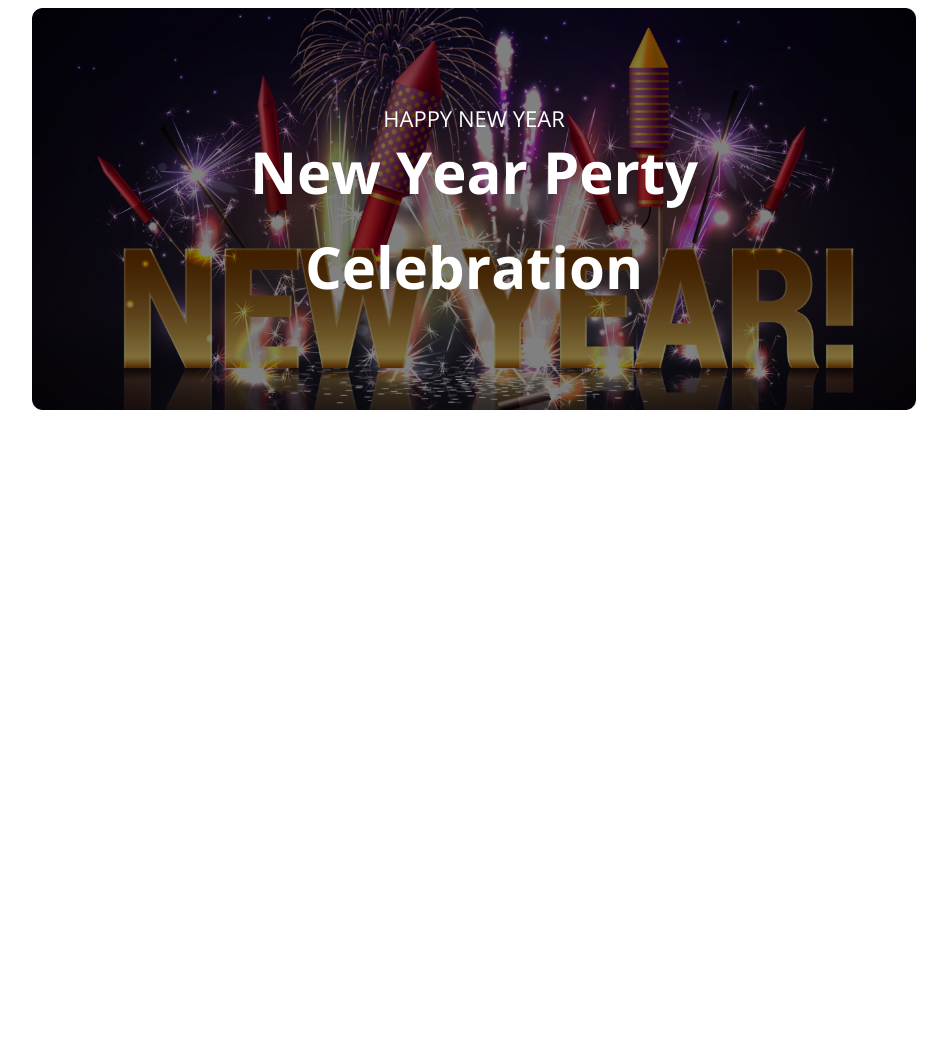
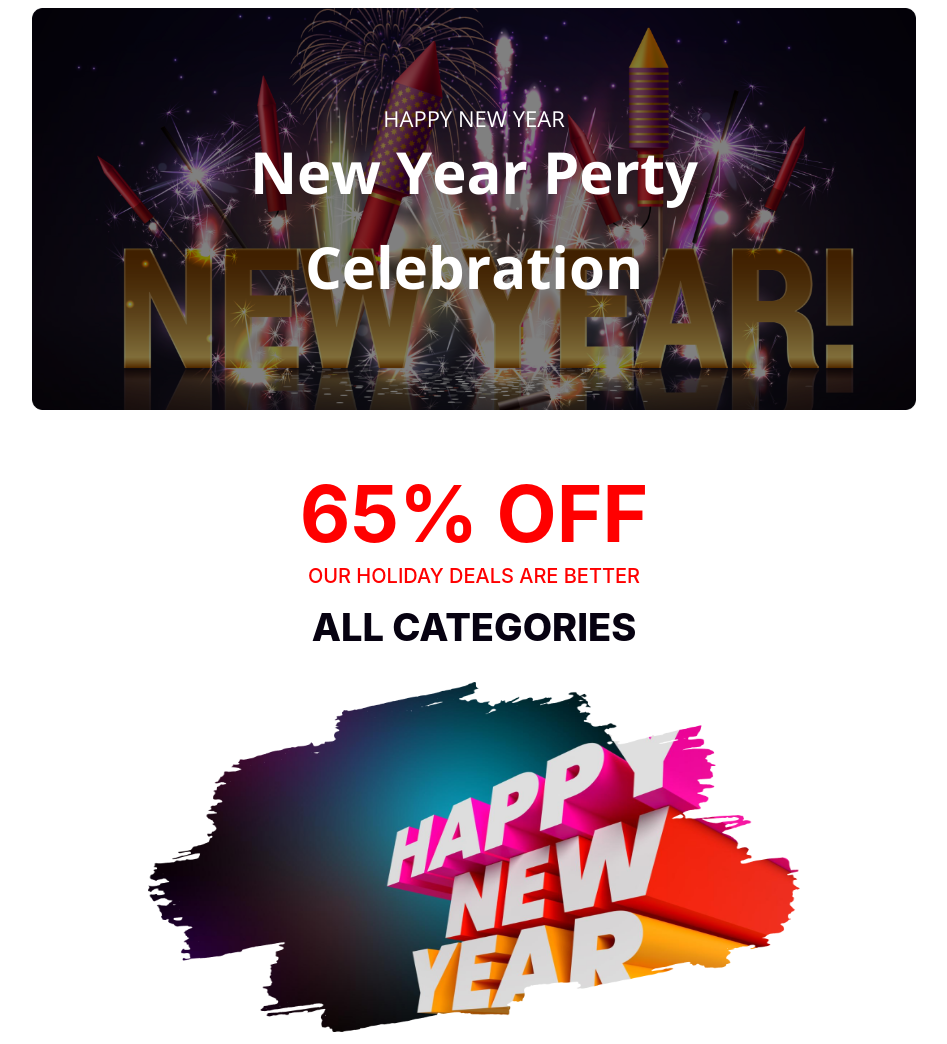
Before and after one commit to riyan1209/b9-a1, a plain HTML site: page index.html in a window 1280 px wide. Shown: the whole page, without its empty margins (166-1113 px from the left). Before the commit the page ends 800 px from the top, so only its background shows below. Drawn offline with nearby package versions, Linux system fonts and the light colour scheme.

Commit message:
discount banner part added

```diff
--- a/index.html
+++ b/index.html
@@ -22,7 +22,12 @@
         </div>
     </header>
     <main>
-
+        <div class="discount-banner">
+            <h1 class="db-part-1">65% OFF</h1>
+            <h4 class="db-part-2">OUR HOLIDAY DEALS ARE BETTER</h4>
+            <h2 class="db-part-3">ALL CATEGORIES</h2>
+            <img class="db-img-part" src="./resources/New Year Photo.png" alt="">
+        </div>
     </main>
     <footer>
 
--- a/style.css
+++ b/style.css
@@ -41,3 +41,46 @@
     line-height: 95px;
     /* 131.944% */
 }
+
+/* Discount Banner Start */
+
+.discount-banner {
+    text-align: center;
+}
+
+.db-part-1 {
+    color: #F00;
+    text-align: center;
+    font-family: Inter;
+    font-size: 78px;
+    font-style: normal;
+    font-weight: 700;
+    line-height: normal;
+}
+
+.db-part-2 {
+    color: #F00;
+    text-align: center;
+    font-family: Inter;
+    font-size: 20px;
+    font-style: normal;
+    font-weight: 500;
+    line-height: normal;
+    margin-top: -50px;
+}
+
+.db-part-3 {
+    color: #070211;
+    text-align: center;
+    font-family: Inter;
+    font-size: 38px;
+    font-style: normal;
+    font-weight: 800;
+    line-height: normal;
+    margin-top: -10px;
+}
+
+.db-img-part {
+    width: 652.9px;
+    height: 350px;
+}
```
